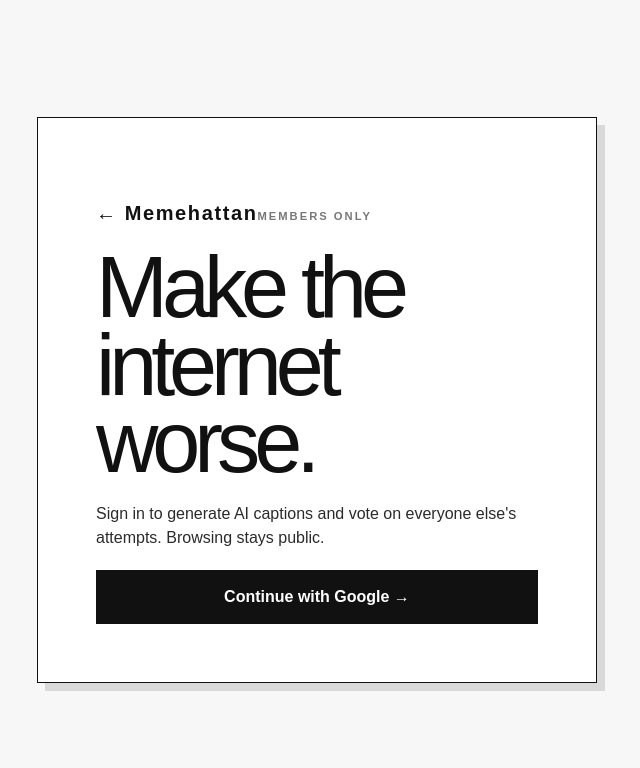
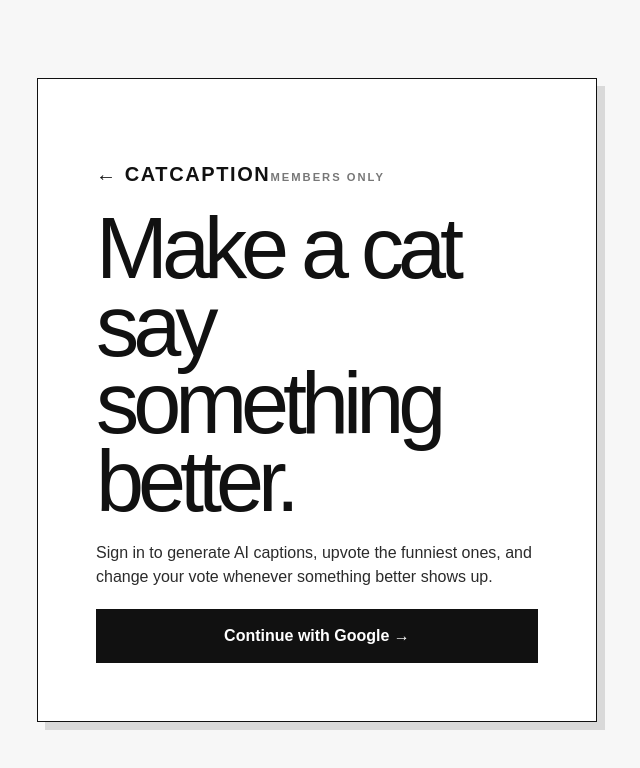
Before and after one commit to blee181/nextjs-homework, a Next.js app: page /login in a window 1280 px wide. Shown: the top 768 px of the page, without its empty margins (323-963 px from the left). Built offline with nearby package versions, Linux system fonts and the light colour scheme.

Commit message:
Clarify CATCAPTION login experience

```diff
--- a/app/login/page.tsx
+++ b/app/login/page.tsx
@@ -9,8 +9,6 @@
     await supabase.auth.signInWithOAuth({
       provider: "google",
       options: {
-        // Use the stable production callback so Google login works even when
-        // someone opens a commit-specific Vercel deployment URL.
         redirectTo: "https://nextjs-homework-sigma.vercel.app/auth/callback",
       },
     });
@@ -19,12 +17,12 @@
   return (
     <main className="loginPage">
       <section className="loginCard">
-        <a className="brand" href="/">← Memehattan</a>
+        <a className="brand" href="/">← CATCAPTION</a>
         <span className="eyebrow" style={{ marginTop: 32 }}>MEMBERS ONLY</span>
-        <h1>Make the<br />internet worse.</h1>
+        <h1>Make a cat<br />say something better.</h1>
         <p>
-          Sign in to generate AI captions and vote on everyone else&apos;s attempts.
-          Browsing stays public.
+          Sign in to generate AI captions, upvote the funniest ones, and change
+          your vote whenever something better shows up.
         </p>
         <button className="googleButton" onClick={signInWithGoogle}>
           Continue with Google →
```
